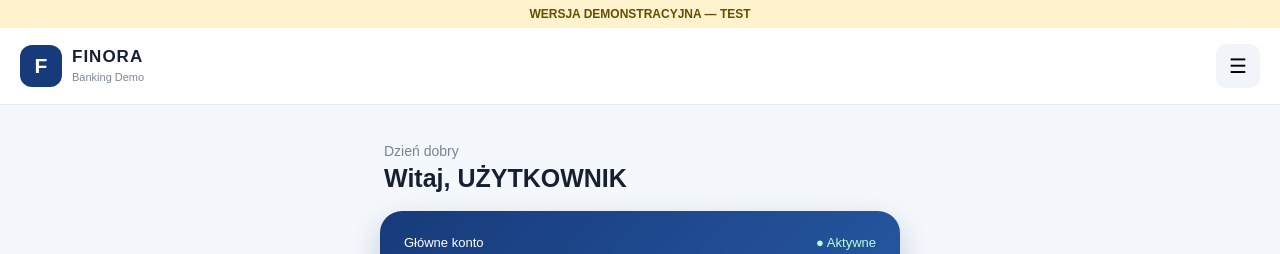
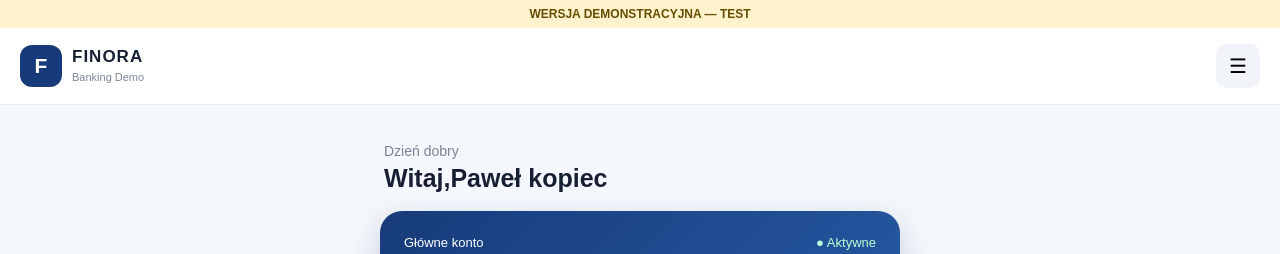
Before and after one commit to Maharbidavid001/Finora-., a plain HTML site: page index.html in a window 1280 px wide. Shown: the top 254 px of the page. Drawn offline with Linux system fonts and the light colour scheme.

Commit message:
Update index.html

```diff
--- a/index.html
+++ b/index.html
@@ -32,7 +32,7 @@
 
         <section class="welcome">
             <p>Dzień dobry</p>
-            <h1>Witaj, UŻYTKOWNIK</h1>
+            <h1>Witaj,Paweł kopiec</h1>
         </section>
 
         <section class="balance-card">
```
